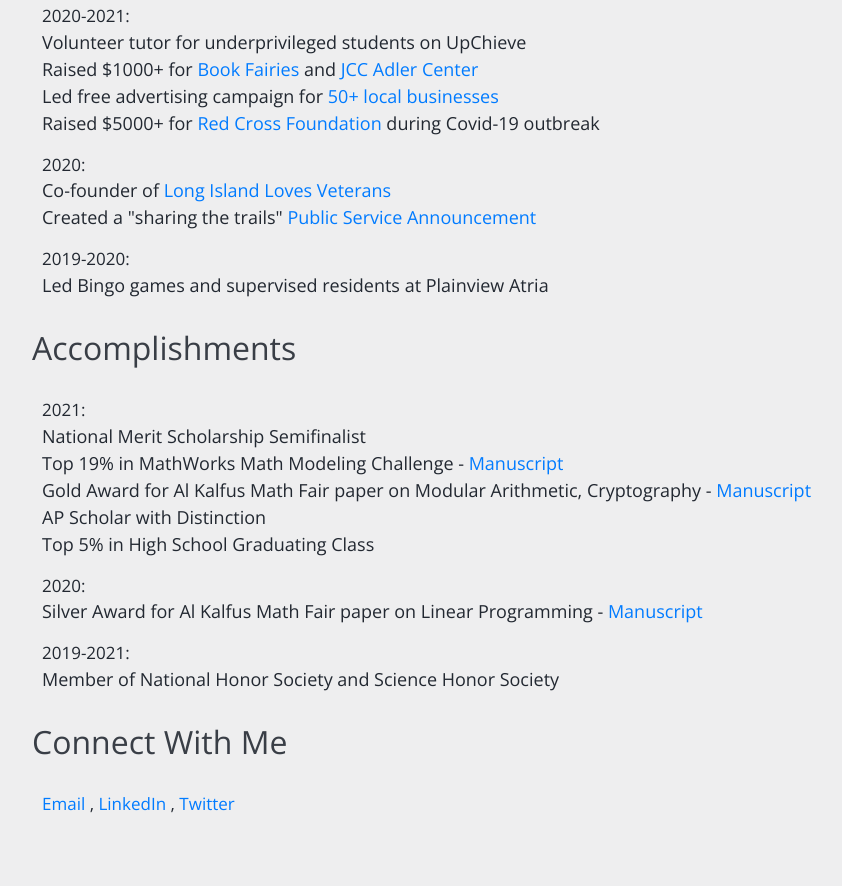
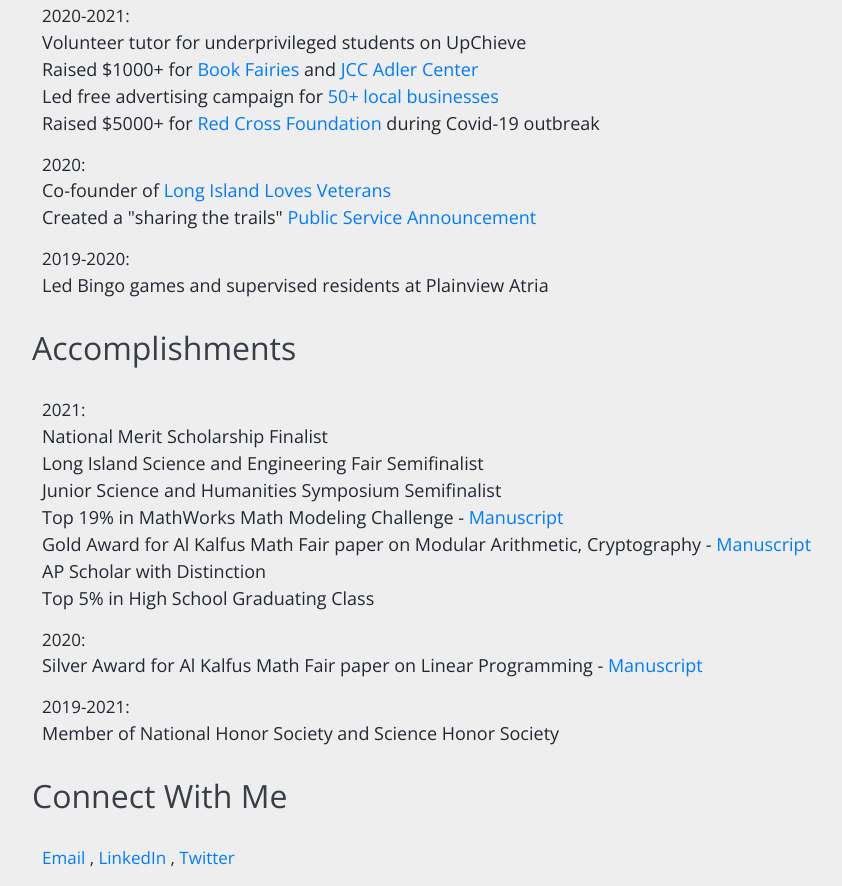
Before and after one commit to michael-khalfin/michael-khalfin-cv, a plain HTML site: page index.html in a window 1280 px wide. Shown: the part 1344-2230 px from the top of the page, without its empty margins (158-1000 px from the left). Before the commit the page ends 2176 px from the top, so only its background shows below. Drawn offline with nearby package versions, Linux system fonts and the light colour scheme.

Commit message:
updates 2/17

```diff
--- a/index.html
+++ b/index.html
@@ -52,7 +52,9 @@
         </ul>
         <h2>Accomplishments</h2>
         <ul>
-          <li>2021: <br/><span class="bold">National Merit Scholarship Semifinalist<br/>
+          <li>2021: <br/><span class="bold">National Merit Scholarship Finalist<br/>
+          Long Island Science and Engineering Fair Semifinalist<br/>
+          Junior Science and Humanities Symposium Semifinalist<br/>
           Top 19% in MathWorks Math Modeling Challenge - <a class="change-color" href="Mathworks_Defeating_the_Digital_Divide copy.pdf">Manuscript</a><br/>
           Gold Award for Al Kalfus Math Fair paper on Modular Arithmetic, Cryptography - <a class="change-color" href="Chinese Remainder Theorem and Cryptography.pdf">Manuscript</a><br/>
           AP Scholar with Distinction<br/>
```
